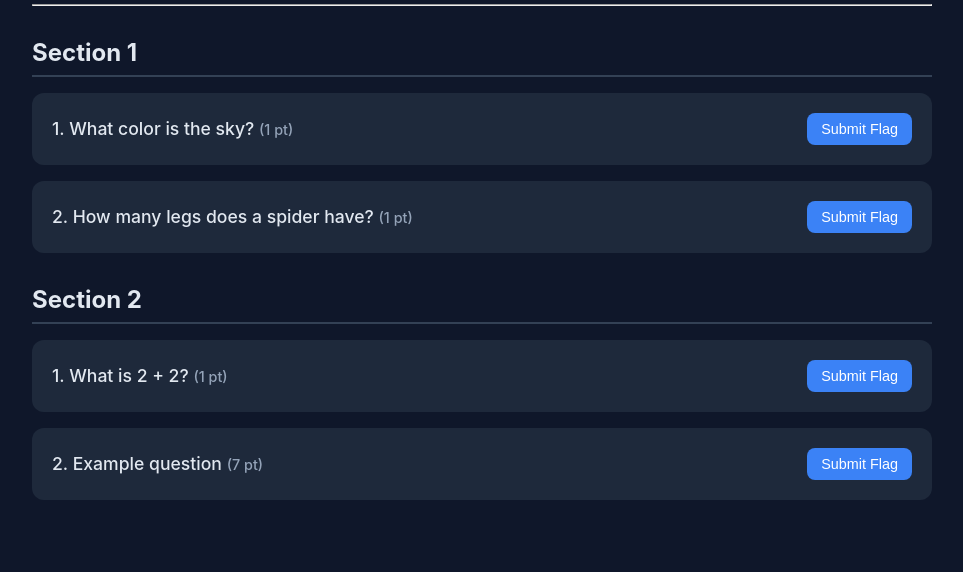
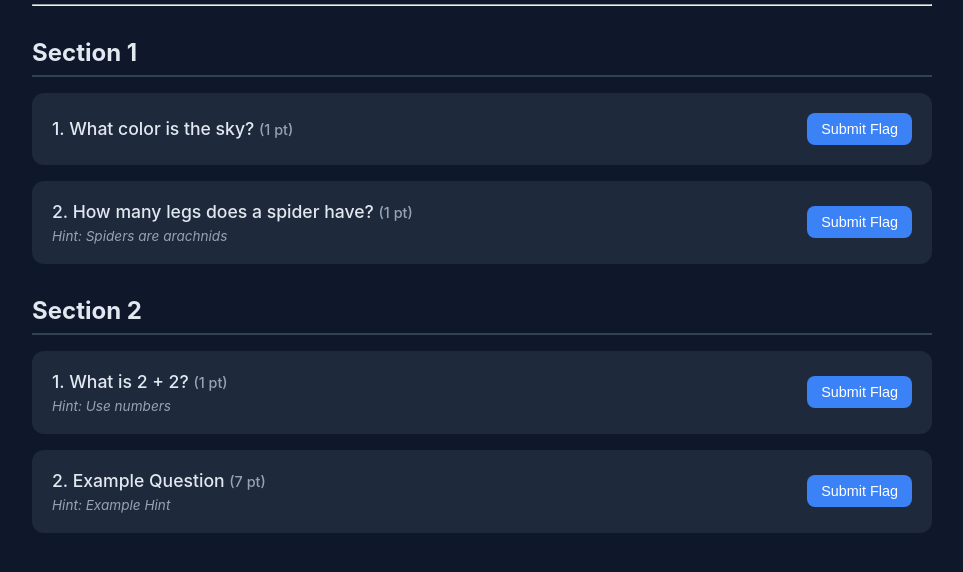
Before and after one commit to BluePotato102/driftwood, a Flask app: page /flags in a window 1280 px wide. Shown: the part 196-768 px from the top of the page, without its empty margins (158-1121 px from the left). Run offline with Flask 3, Linux system fonts and the light colour scheme.

Commit message:
hint format and further keyboard control

```diff
--- a/config.json
+++ b/config.json
@@ -2,6 +2,7 @@
   "maxTries": "Infinity",
   "triesBeforeHintShow": 1,
   "showCorrectAnswers": false,
+  "time": "Infinity",
   "sections": [
     {
       "name": "Section 1",
--- a/hashed_config.json
+++ b/hashed_config.json
@@ -1,6 +1,8 @@
 {
   "maxTries": "Infinity",
   "triesBeforeHintShow": 1,
+  "showCorrectAnswers": false,
+  "time": "Infinity",
   "sections": [
     {
       "name": "Section 1",
@@ -8,13 +10,13 @@
         {
           "question": "1. What color is the sky?",
           "points": 1,
-          "hash": "f16d8a8f1a1a060ffdc2530b5187643033922cb0cd7e0cb907f67a9dd4a6664b:9f9080ea6c11b7e0f19654f97f4eb417"
+          "hash": "c48a3e72577251bc303258773974bac2d04638568a032dc127cae3b1022867d2:57c823f2798c560604f5e3f1da1f8a3a"
         },
         {
           "question": "2. How many legs does a spider have?",
           "hint": "Spiders are arachnids",
           "points": 1,
-          "hash": "1cdeb67bb88a83b4fc5783137a32632092d7f6b102df03ec3e7cb1e470eb6834:f6a6daa1aadf9aaf3a548d77ac2ec404"
+          "hash": "70a2cda0f62b3498c6b685e7d2ea78e929fa11feab4059380217228db940157b:57f5bcbad21b733ee6103a09e732f857"
         }
       ]
     },
@@ -25,13 +27,13 @@
           "question": "1. What is 2 + 2?",
           "hint": "Use numbers",
           "points": 1,
-          "hash": "4ae02372170426dc78346fe1a1df5b741233d928c3445d91ff2a67c29adae89a:ce221834f33b8a55133244b344019fc6"
+          "hash": "8020a4276dfd049c8240b7e759b2d6a7104f7b0bac4cfde56d0b3b8f3e027116:b4116e414f3c444c649059a121da9091"
         },
         {
-          "question": "2. Example question",
-          "hint": "Example hint",
+          "question": "2. Example Question",
+          "hint": "Example Hint",
           "points": 7,
-          "hash": "252eb87b5cf77a0f23d6ab0fb1cfb68f9c5962dba3d4013972a17c09626494c5:d4b9046bdf09e959aedd5704514b7ed0"
+          "hash": "5a44039c334d1920a48bfa8a84577098d434eee681688c900933313fdbda84d4:af7d6b68a2df33f5b9e3fa624de91c98"
         }
       ]
     }
--- a/templates/flags.html
+++ b/templates/flags.html
@@ -88,6 +88,11 @@
 
     .card:hover {
       background: #273449;
+    }
+
+    .hint-text {
+      color: var(--muted);
+      font-style: italic;
     }
 
     .question-text {
@@ -219,19 +224,32 @@
     <h2>{{ section.name }}</h2>
     {% for q in section.questions %}
     <div class="card" data-id="{{ section.name }}_{{ loop.index0 }}">
-      <span class="question-text">{{ q.question }} <span style="font-size: 0.9rem; color: var(--muted)">({{ q.points }}
-          pt)</span></span>
+      <div style="flex: 1;">
+        <span class="question-text">
+          {{ q.question }}
+          <span style="font-size: 0.9rem; color: var(--muted)">
+            ({{ q.points }} pt)
+          </span>
+        </span>
+        {% if q.hint %}
+        <div class="hint-text" style="font-size: 0.85rem; color: var(--muted); margin-top: 6px;">
+          Hint: {{ q.hint }}
+        </div>
+        {% endif %}
+      </div>
       <div class="actions">
         <i class='bx bx-check-circle success-icon' style="display:none"></i>
-        <button class="btn" onclick="openFlagModal('{{ section.name }}', '{{ loop.index0 }}', this)">Submit
-          Flag</button>
+        <button class="btn" onclick="openFlagModal('{{ section.name }}', '{{ loop.index0 }}', this)">
+          Submit Flag
+        </button>
       </div>
     </div>
+
     {% endfor %}
     {% endfor %}
   </div>
 
-  <div class="modal-bg" id="flagModal">
+  <div class="modal-bg" id="flagModal" tabindex="0">
     <div class="modal">
       <h3>Submit Your Flag</h3>
       <input type="text" id="flagInput" placeholder="Enter flag here..." />
@@ -244,7 +262,7 @@
   </div>
 
   <!-- Success Modal -->
-  <div class="modal-bg" id="successModal">
+  <div class="modal-bg" id="successModal" tabindex="0">
     <div class="modal" style="text-align: center;">
       <i class='bx bx-check-circle' style="font-size: 3rem; color: var(--success);"></i>
       <h3>Correct!</h3>
@@ -255,7 +273,7 @@
   </div>
 
   <!-- Error Modal -->
-  <div class="modal-bg" id="errorModal">
+  <div class="modal-bg" id="errorModal" tabindex="0">
     <div class="modal" style="text-align: center;">
       <i class='bx bx-x-circle' style="font-size: 3rem; color: var(--danger);"></i>
       <h3>Incorrect, please try again.</h3>
@@ -286,6 +304,15 @@
       document.getElementById("flagInput").value = "";
       document.getElementById("responseMsg").innerText = "";
       document.getElementById("flagModal").style.display = "flex";
+      document.getElementById("flagModal").focus();
+    }
+
+    function showModal(id) {
+      const modal = document.getElementById(id);
+      if (!modal) return;
+
+      modal.style.display = "flex";
+      modal.focus();
     }
 
     function closeModal(id) {
@@ -309,9 +336,9 @@
         solvedFlags[id] = true;
         localStorage.setItem("solvedFlags", JSON.stringify(solvedFlags));
         markSolved(id);
-        document.getElementById("successModal").style.display = "flex";
+        showModal("successModal");
       } else {
-        document.getElementById("errorModal").style.display = "flex";
+        showModal("errorModal");
       }
 
     }
@@ -326,9 +353,6 @@
         if (event.key === "Enter") {
           event.preventDefault();
           submitFlag();
-        } else if (event.key === "Escape") {
-          event.preventDefault();
-          closeModal("flagModal")
         }
       });
 
@@ -339,7 +363,18 @@
         });
       });
 
-      // add exit by keyboard tap for message??
+      // function to exit by keyboad press
+      function exitOnKeyBoardPress(event) {
+        const modal = event.target;
+        if ((modal.id === "successModal" || modal.id === "errorModal") || (modal.id === "flagModal" && event.key === "Escape")) {
+          closeModal(modal.id);
+        }
+      }
+
+      // Attach keydown listeners once
+      document.getElementById("successModal").addEventListener("keydown", exitOnKeyBoardPress);
+      document.getElementById("errorModal").addEventListener("keydown", exitOnKeyBoardPress);
+      document.getElementById("flagModal").addEventListener("keydown", exitOnKeyBoardPress);
     };
   </script>
 </body>
--- a/todo.txt
+++ b/todo.txt
@@ -10,6 +10,7 @@ make these if needed
   "triesBeforeHintShow": 1,
   "showCorrectAnswers": false,
 
+time feature
 
 option to change title, logo etc
 
```
